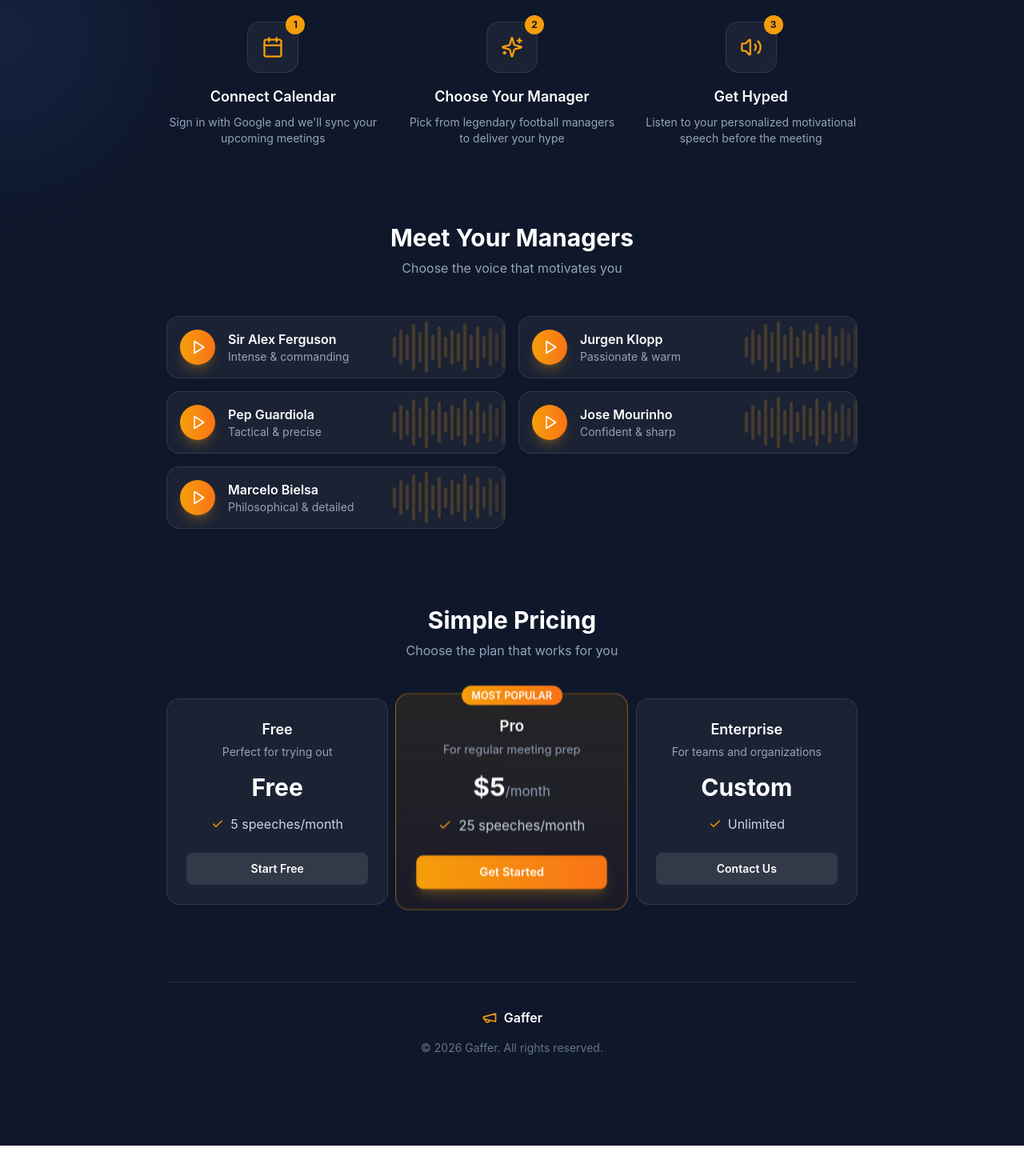
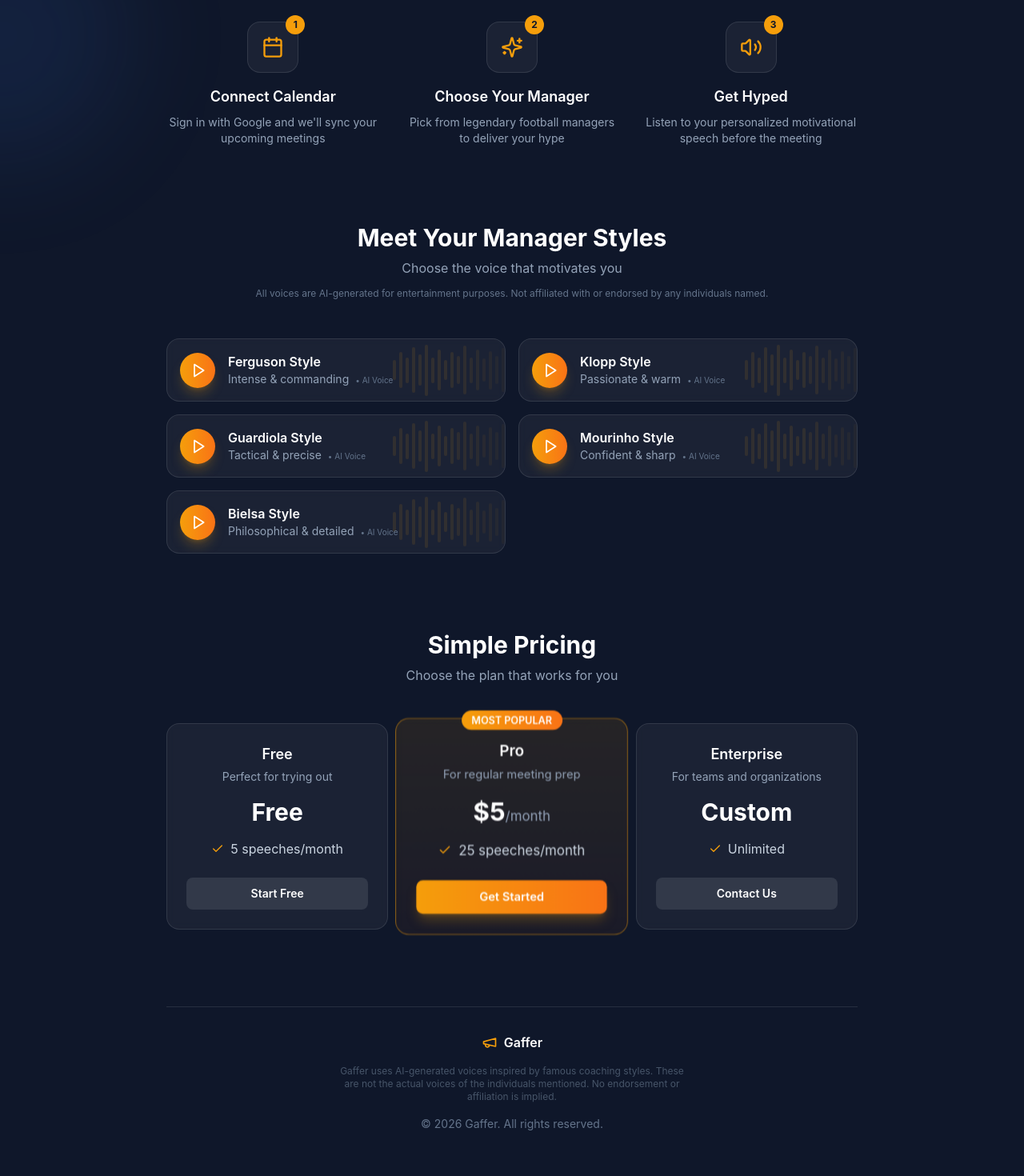
Before and after one commit to dobosmarton/gaffer-app, a React (Vite) app in the folder apps/web/: page / in a window 1280 px wide. Shown: the part 916-2386 px from the top of the page at 80% size. Before the commit the page ends 2348 px from the top, so only its background shows below. Built offline with nearby package versions, Linux system fonts and the light colour scheme; no server answers.

Commit message:
feat: manager naming improvements

```diff
--- a/apps/web/src/components/landing/footer.tsx
+++ b/apps/web/src/components/landing/footer.tsx
@@ -8,6 +8,11 @@ export function Footer() {
           <Megaphone className="h-5 w-5 text-amber-500" />
           <span className="font-semibold text-white">Gaffer</span>
         </div>
+        <p className="text-xs text-slate-600 max-w-md text-center">
+          Gaffer uses AI-generated voices inspired by famous coaching styles.
+          These are not the actual voices of the individuals mentioned.
+          No endorsement or affiliation is implied.
+        </p>
         <p className="text-sm text-slate-500">
           © {new Date().getFullYear()} Gaffer. All rights reserved.
         </p>
--- a/apps/web/src/components/landing/manager-card.tsx
+++ b/apps/web/src/components/landing/manager-card.tsx
@@ -37,7 +37,10 @@ export function ManagerCard({ manager }: { manager: Manager }) {
         </button>
         <div className="ml-4 text-left">
           <p className="font-semibold text-white">{manager.name}</p>
-          <p className="text-sm text-slate-400">{manager.style}</p>
+          <p className="text-sm text-slate-400">
+            {manager.style}
+            <span className="ml-2 text-[10px] text-slate-500">• AI Voice</span>
+          </p>
         </div>
       </div>
       <audio
--- a/apps/web/src/components/landing/managers-section.tsx
+++ b/apps/web/src/components/landing/managers-section.tsx
@@ -1,19 +1,23 @@
 import { ManagerCard } from "./manager-card";
 
 const managers = [
-  { id: "ferguson", name: "Sir Alex Ferguson", style: "Intense & commanding" },
-  { id: "klopp", name: "Jurgen Klopp", style: "Passionate & warm" },
-  { id: "guardiola", name: "Pep Guardiola", style: "Tactical & precise" },
-  { id: "mourinho", name: "Jose Mourinho", style: "Confident & sharp" },
-  { id: "bielsa", name: "Marcelo Bielsa", style: "Philosophical & detailed" },
+  { id: "ferguson", name: "Ferguson Style", style: "Intense & commanding" },
+  { id: "klopp", name: "Klopp Style", style: "Passionate & warm" },
+  { id: "guardiola", name: "Guardiola Style", style: "Tactical & precise" },
+  { id: "mourinho", name: "Mourinho Style", style: "Confident & sharp" },
+  { id: "bielsa", name: "Bielsa Style", style: "Philosophical & detailed" },
 ];
 
 export function ManagersSection() {
   return (
     <section className="mt-24">
       <div className="text-center mb-12">
-        <h2 className="text-3xl font-bold text-white">Meet Your Managers</h2>
+        <h2 className="text-3xl font-bold text-white">Meet Your Manager Styles</h2>
         <p className="mt-2 text-slate-400">Choose the voice that motivates you</p>
+        <p className="mt-3 text-xs text-slate-500">
+          All voices are AI-generated for entertainment purposes.
+          Not affiliated with or endorsed by any individuals named.
+        </p>
       </div>
 
       <div className="grid grid-cols-1 md:grid-cols-2 gap-4">
--- a/apps/web/src/components/landing/waveform.tsx
+++ b/apps/web/src/components/landing/waveform.tsx
@@ -6,8 +6,8 @@ export function Waveform({ isPlaying }: { isPlaying: boolean }) {
     <div className="absolute -right-12 top-1/2 -translate-y-1/2 flex items-center gap-[4px] pointer-events-none pr-4">
       {bars.map((height, i) => {
         // Fade out towards the right (last bars get lower opacity)
-        const fadeStart = totalBars * 0.6;
-        const opacity = i < fadeStart ? 0.2 : 0.2 * (1 - (i - fadeStart) / (totalBars - fadeStart));
+        const fadeStart = totalBars * 0.4;
+        const opacity = i < fadeStart ? 0.1 : 0.1 * (1 - (i - fadeStart) / (totalBars - fadeStart));
 
         return (
           <div
--- a/apps/web/src/components/manager-selector.tsx
+++ b/apps/web/src/components/manager-selector.tsx
@@ -8,31 +8,31 @@ export type Manager = {
 export const MANAGERS: Manager[] = [
   {
     id: "ferguson",
-    name: "Sir Alex Ferguson",
+    name: "Ferguson Style",
     description: "Intense, demanding, expects winners",
     emoji: "🏆",
   },
   {
     id: "mourinho",
-    name: "José Mourinho",
+    name: "Mourinho Style",
     description: "Tactical, confident, us-vs-them",
     emoji: "😏",
   },
   {
     id: "klopp",
-    name: "Jürgen Klopp",
+    name: "Klopp Style",
     description: "High energy, emotional, togetherness",
     emoji: "🤗",
   },
   {
     id: "guardiola",
-    name: "Pep Guardiola",
+    name: "Guardiola Style",
     description: "Cerebral, obsessive about details",
     emoji: "🧠",
   },
   {
     id: "bielsa",
-    name: "Marcelo Bielsa",
+    name: "Bielsa Style",
     description: "Philosophical, treats everything as life-or-death",
     emoji: "📋",
   },
--- a/apps/web/src/routes/index.tsx
+++ b/apps/web/src/routes/index.tsx
@@ -1,11 +1,11 @@
-import { createFileRoute, redirect } from "@tanstack/react-router";
-import { Megaphone, Play, Pause } from "lucide-react";
-import { useState, useRef } from "react";
-import { getCurrentUser } from "@/lib/supabase";
+import { Footer } from "@/components/landing/footer";
 import { HowItWorksSection } from "@/components/landing/how-it-works-section";
 import { ManagersSection } from "@/components/landing/managers-section";
 import { PricingSection } from "@/components/landing/pricing-section";
-import { Footer } from "@/components/landing/footer";
+import { getCurrentUser } from "@/lib/supabase";
+import { createFileRoute, redirect } from "@tanstack/react-router";
+import { Megaphone, Pause, Play } from "lucide-react";
+import { useRef, useState } from "react";
 
 export const Route = createFileRoute("/")({
   beforeLoad: async () => {
@@ -115,7 +115,7 @@ function LandingPage() {
             <div className="mt-4 flex items-center gap-2 ml-20">
               <span className="text-xl">🏆</span>
               <p className="text-sm font-medium text-slate-400">
-                Sir Alex Ferguson mode • Q3 Budget Review
+                Ferguson style • Q3 Budget Review
               </p>
             </div>
             <audio
```
